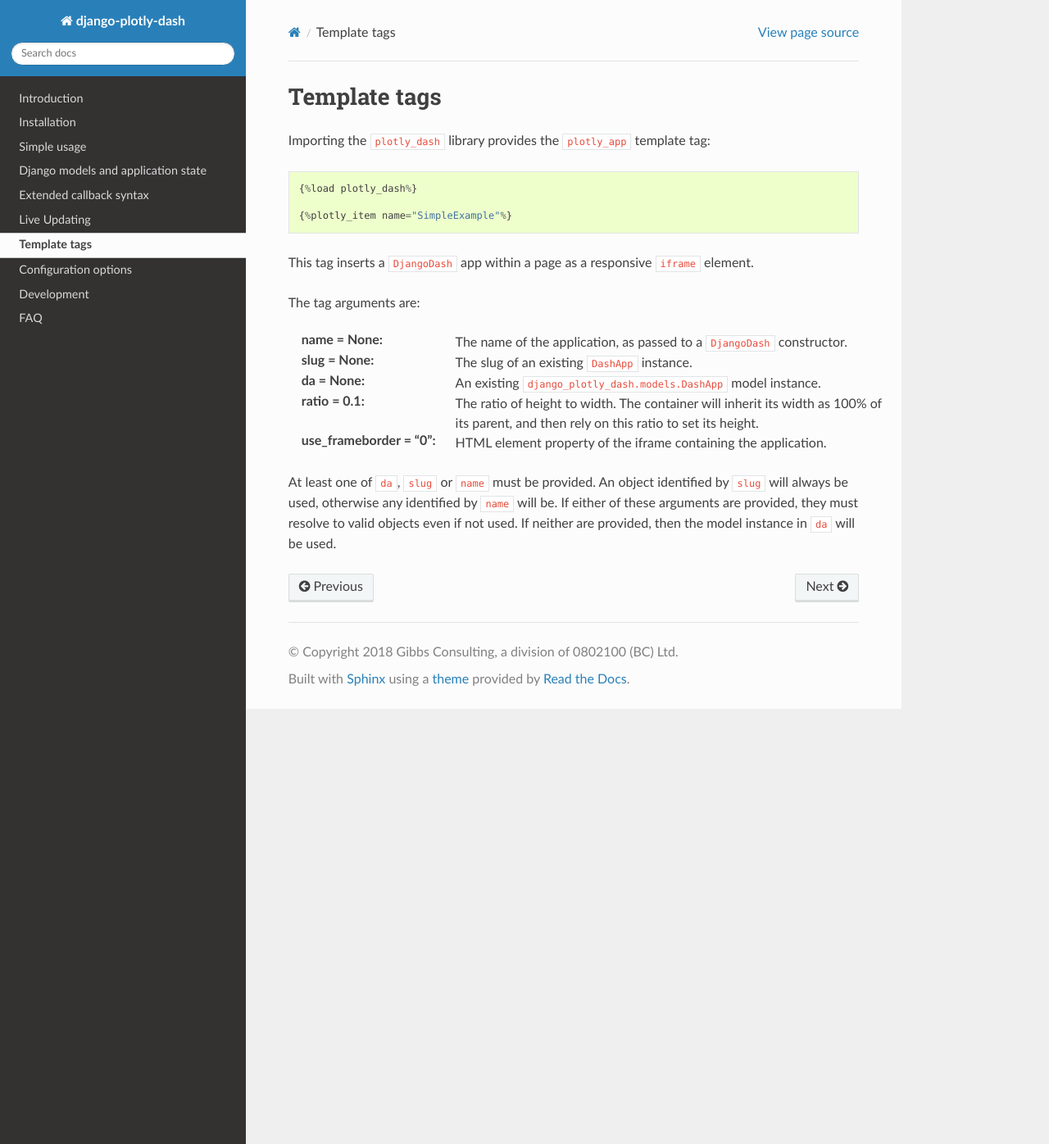
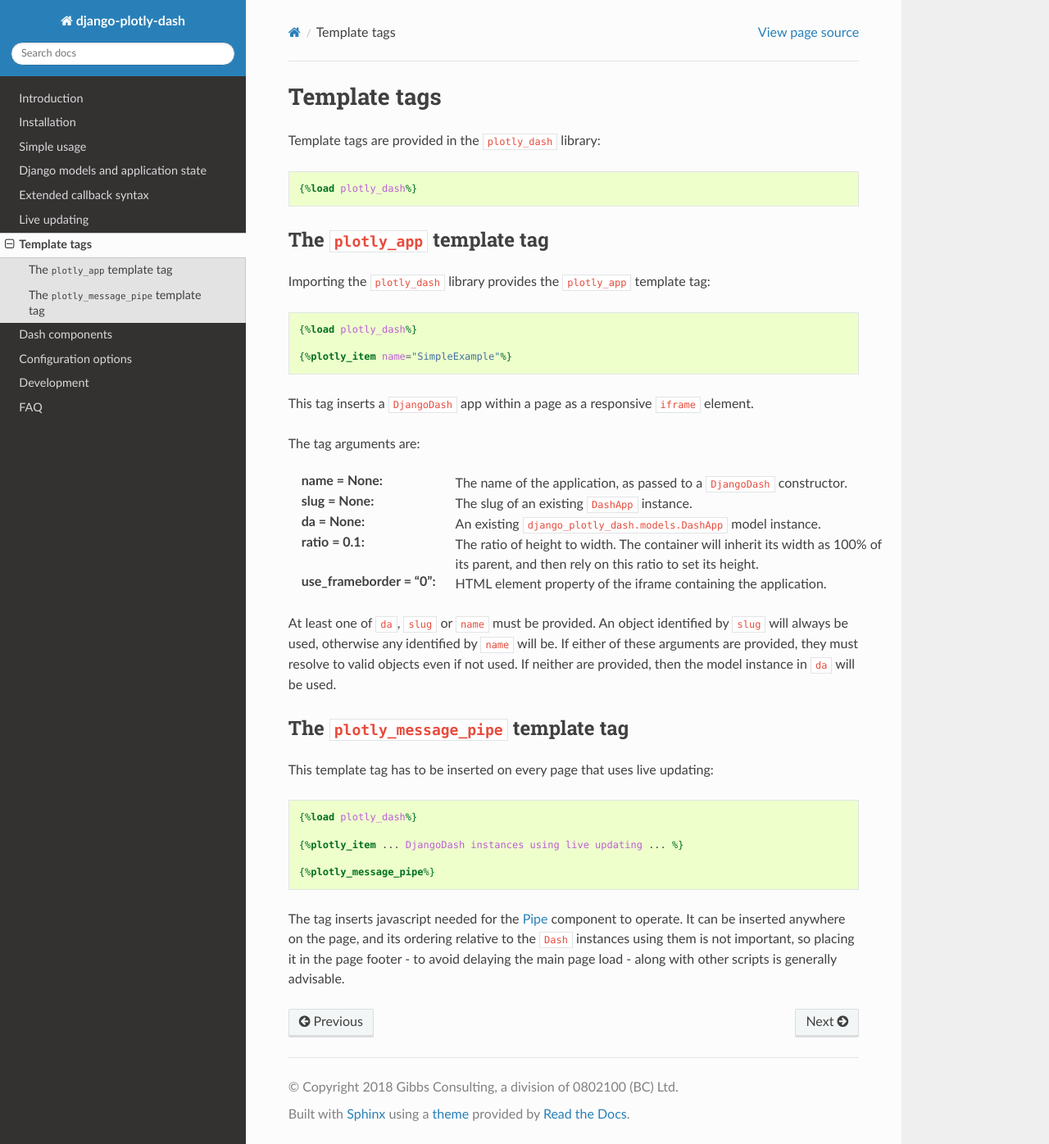
Before and after one commit to GibbsConsulting/django-plotly-dash, a Sphinx documentation site: the page built from docs/template_tags.rst, in a window 1280 px wide and 1396 px high. Shown: the whole window at 82% size. Built offline with Sphinx 7.4.7 and the Read the Docs theme 2.0.0, drawn with Linux system fonts in a browser that asks for light colours.

Commit message:
More documentation

```diff
--- a/docs/extended_callbacks.rst
+++ b/docs/extended_callbacks.rst
@@ -59,5 +59,5 @@ propagated to an application. Something in the front-end UI has to invoke a call
 latest version of these objects will be provided to the callback. The same considerations
 as in other Dash `live updates <https://dash.plot.ly/live-updates>`_ apply.
 
-Alternatively, the :ref:`live updating <updating>` section discusses how ``django-plotly-dash`` provides
-an explicit pipe.
+The :ref:`live updating <updating>` section discusses how ``django-plotly-dash`` provides
+an explicit pipe that directly enables the updating of applications.
--- a/docs/index.rst
+++ b/docs/index.rst
@@ -21,6 +21,7 @@ Contents
    extended_callbacks
    updating
    template_tags
+   dash_components
    configuration
    development
    faq
--- a/docs/template_tags.rst
+++ b/docs/template_tags.rst
@@ -3,7 +3,18 @@
 Template tags
 =============
 
-Importing the ``plotly_dash`` library provides the ``plotly_app`` template tag::
+Template tags are provided in the ``plotly_dash`` library:
+
+.. code-block:: jinja
+
+  {%load plotly_dash%}
+
+The ``plotly_app`` template tag
+-------------------------------
+
+Importing the ``plotly_dash`` library provides the ``plotly_app`` template tag:
+
+.. code-block:: jinja
 
   {%load plotly_dash%}
 
@@ -24,3 +35,21 @@ The tag arguments are:
 At least one of ``da``, ``slug`` or ``name`` must be provided. An object identified by ``slug`` will always be used, otherwise any
 identified by ``name`` will be. If either of these arguments are provided, they must resolve to valid objects even if
 not used. If neither are provided, then the model instance in ``da`` will be used.
+
+The ``plotly_message_pipe`` template tag
+----------------------------------------
+
+This template tag has to be inserted on every page that uses live updating:
+
+.. code-block:: jinja
+
+  {%load plotly_dash%}
+
+  {%plotly_item ... DjangoDash instances using live updating ... %}
+
+  {%plotly_message_pipe%}
+
+The tag inserts javascript needed for the :ref:`Pipe <pipe_component>` component to operate. It can be inserted anywhere
+on the page, and its ordering relative to the ``Dash`` instances using them is not important, so placing it in
+the page footer - to avoid delaying the main page load - along
+with other scripts is generally advisable.
```
Also changed, not shown: docs/dash_components.rst (added, +12 -0 lines), docs/simple_use.rst (+7 -1 lines), docs/updating.rst (+4 -4 lines).
